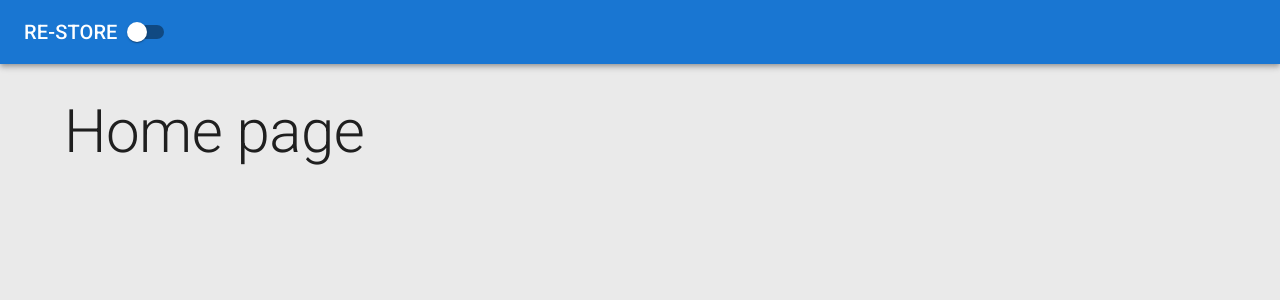
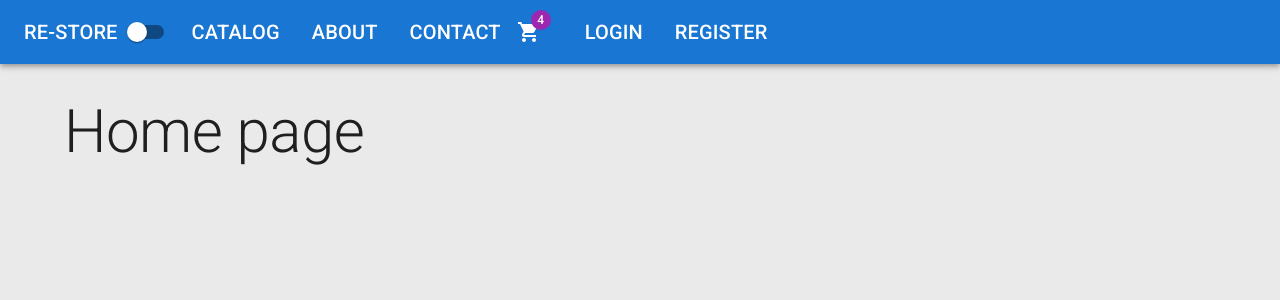
Before and after one commit to marjeckpalacpac/ReStore, a React (Vite) app in the folder client/: page / in a window 1280 px wide. Shown: the top 300 px of the page. Built offline with nearby package versions, Linux system fonts and the light colour scheme.

Commit message:
Adding nav links to the AppBar

```diff
--- a/client/src/app/layout/Header.tsx
+++ b/client/src/app/layout/Header.tsx
@@ -1,4 +1,18 @@
-import { AppBar, Switch, Toolbar, Typography } from "@mui/material";
+import { ShoppingCart } from "@mui/icons-material";
+import { AppBar, Toolbar, Typography, Switch, List, IconButton, Badge } from "@mui/material";
+import ListItem from "@mui/material/ListItem/ListItem";
+import { NavLink } from "react-router-dom";
+
+const midLinks = [
+    {title: 'catalog', path: '/catalog'},
+    {title: 'about', path: '/about'},
+    {title: 'contact', path: '/contact'},
+]
+
+const rightLinks = [
+    {title: 'login', path: '/login'},
+    {title: 'register', path: '/register'}
+]
 
 interface Props {
     darkMode: boolean;
@@ -9,10 +23,44 @@
     return (
         <AppBar position="static" sx={{mb: 4}}>
             <Toolbar>
-                <Typography variant="h6">
+                <Typography variant="h6" component={NavLink}
+                    to='/'
+                    sx={{color: 'inherit', textDecoration: 'none'}}
+                >
                     RE-STORE
                 </Typography>
                 <Switch checked={darkMode} onChange={handleThemeChange}/>
+                <List sx={{display: 'flex'}}>
+                    {midLinks.map(({title, path}) => (
+                        <ListItem
+                            component={NavLink}
+                            to={path}
+                            key={path}
+                            sx={{color: 'inherit', typography: 'h6'}}
+                        >
+                            {title.toUpperCase()}
+                        </ListItem>
+                    ))}
+                </List>
+
+                <IconButton size='large' edge='start' color='inherit' sx={{mr:2}}>
+                    <Badge badgeContent='4' color="secondary">
+                        <ShoppingCart />
+                    </Badge>
+                </IconButton>
+
+                <List sx={{display: 'flex'}}>
+                    {rightLinks.map(({title, path}) => (
+                        <ListItem
+                            component={NavLink}
+                            to={path}
+                            key={path}
+                            sx={{color: 'inherit', typography: 'h6'}}
+                        >
+                            {title.toUpperCase()}
+                        </ListItem>
+                    ))}
+                </List>
             </Toolbar>
         </AppBar>
     )
```
